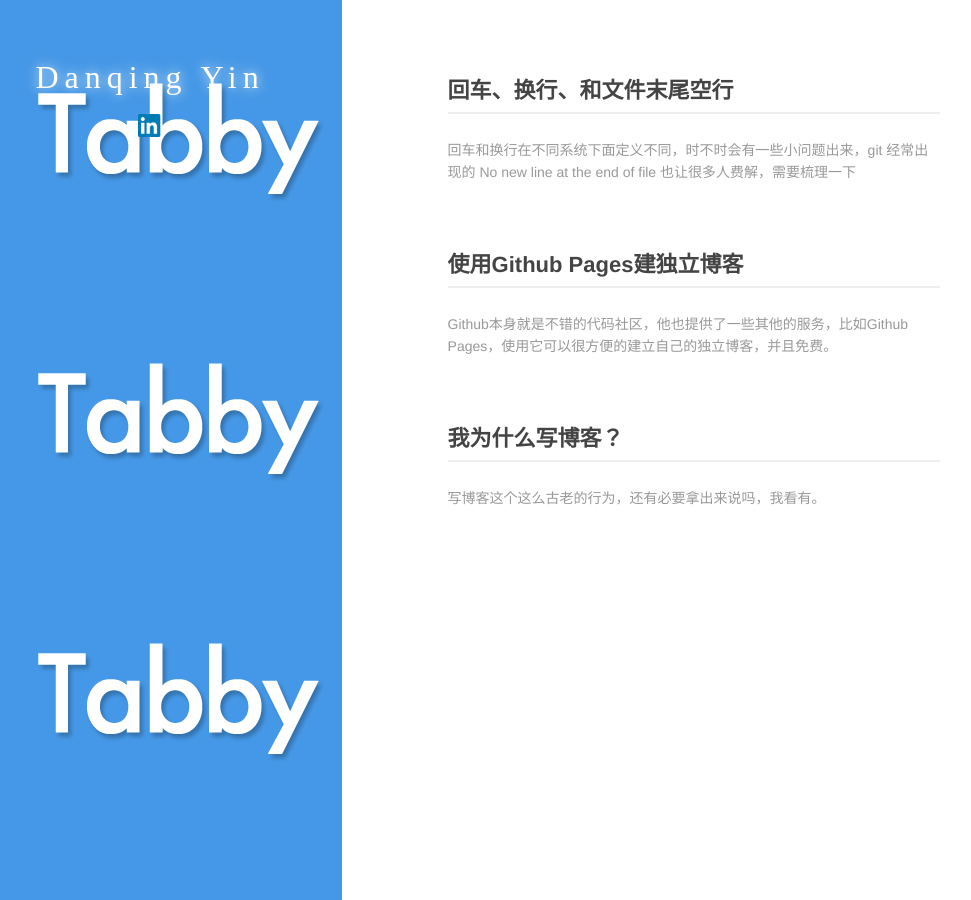
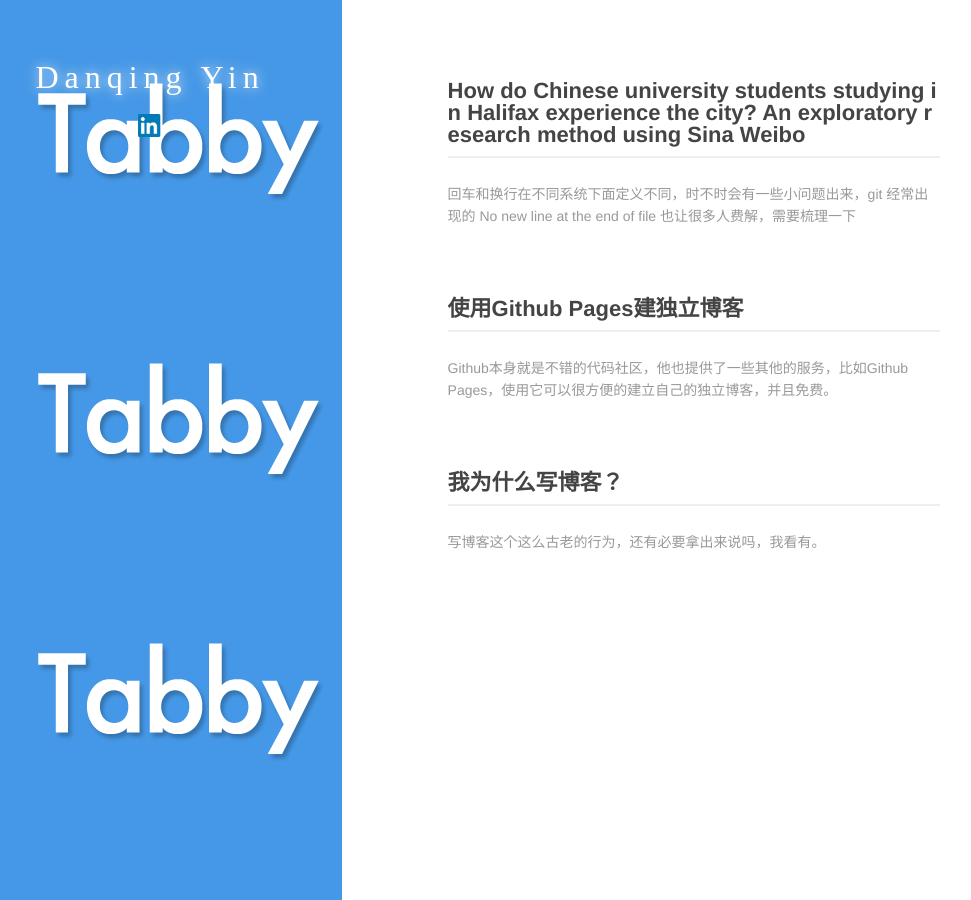
Before and after one commit to danqing117/danqing117.github.io, a Jekyll site: the page built from index.md, in a window 1280 px wide. Shown: the whole page, without its empty margins (42-1013 px from the left). Built offline with Jekyll 4.4.1, drawn with Linux system fonts in a browser that asks for light colours; part of the change alters nothing that is shown.

Commit message:
Update 2016-05-18-carriage-return-line-feed-new-line-end-file.md

```diff
--- a/_posts/2016-05-18-carriage-return-line-feed-new-line-end-file.md
+++ b/_posts/2016-05-18-carriage-return-line-feed-new-line-end-file.md
@@ -1,102 +1,6 @@
 ---
 layout: post
-title: 回车、换行、和文件末尾空行
+title: How do Chinese university students studying in Halifax experience the city? An exploratory research method using Sina Weibo
 description: 回车和换行在不同系统下面定义不同，时不时会有一些小问题出来，git 经常出现的 No new line at the end of file 也让很多人费解，需要梳理一下
 category: blog
 ---
-
-## 回车和换行
-
-回车 (Carriage Return) 和换行 (Line Feed) 的区别，[这里](http://stackoverflow.com/questions/1761051/difference-between-n-and-r)有一个历史原因可参考：
-
-> 在计算机还没有出现之前，有一种叫做电传打字机（Teletype Model 33）的玩意，每秒钟可以打10个字符。但是它有一个问题，就是打完一行换行的时候，要用去0.2秒，正好可以打两个字符。要是在这0.2秒里面，又有新的字符传过来，那么这个字符将丢失。
-
-> 于是，研制人员想了个办法解决这个问题，就是在每行后面加两个表示结束的字符。一个叫做"回车"，告诉打字机把打印头定位在左边界；另一个叫做"换行"，告诉打字机把纸向下移一行。
-
-发明计算机时，这个概念被沿用下来，但因为条件的限制和设计者的喜好，有了一些分歧：
-
-- Unix 系统里，每行结尾只有"<换行>"，即"\n"
-- Windows 系统里面，每行结尾是"<回车><换行>"，即"\r\n"
-- 在老的 Mac 系统里，每行结尾是"<回车>"，即"\r"
-
-我们来验证一下，我在 Windows 下用记事本新建一个文本文件，它的二进制编码如下：
-
-    //源文件内容
-    hello
-    hello2
-
-    //二进制内容
-    0000000: 6865 6c6c 6f0d 0a68 656c 6c6f 32         hello..hello2
-
-同样在 Mac 下用 Vim 新建一个：
-
-    //源文件内容
-    hello
-    hello2
-
-    //二进制内容
-    0000000: 6865 6c6c 6f0a 6865 6c6c 6f32 0a         hello.hello2.
-
-`0a`是 LF 的 ASCII 编码, `0d`是 CR 的 ASCII 编码。区别很明显了
-
-- Mac 下的文本文件在 Windows 下打开会成为一行，因为 Windows 只认识`\r\n`，也就是`0d0a`
-- Windows 下的文本文件在 Mac 下打开，Vim 中会在每行末尾显示一个 `^M`，(不是两个字符组成的)
-
-## 文件末尾空行
-
-[POSIX](https://zh.wikipedia.org/zh-sg/POSIX)对行的[定义](http://pubs.opengroup.org/onlinepubs/9699919799/basedefs/V1_chap03.html#tag_03_206)如下：
-
-  > 3.206 Line
-
-  > A sequence of zero or more non- <newline\> characters plus a terminating <newline\> character.
-
-  > 行是由0个或者多个非 "换行" 符的字符组成，并且以 "换行" 符结尾。
-
-这样做有什么好处呢，举个例子：
-
-    //hello.c
-    #include head.h
-    print('hello')
-
-    //world.c
-    #include tail.h
-    print('hello')
-
-如果这两个文件都按 POSIX 规范来写， 在`cat *.c`之后，是没有问题的：
-
-    //cat.c
-
-    #include head.h
-    print('hello')
-    #include tail.h
-    print('hello')
-
-如果缺少最后一行的换行符（如 Windows 文件那样的定义），`cat`之后，就有问题了：
-
-    //error.c
-
-    #include head.h
-    print('hello')#include tail.h
-    print('hello')
-
-所以，从这点去理解 POSIX 对行的定义，非常合理，对于任意文件的拼接，也各自保持了文件的完整性。
-
-不遵守标准带来的则是：在一些编辑器下面，比如 Sublime，他把`\n`的当做了行之间的分隔符，于是文件最后一行的`\n`就看上去成了一个新的空行，这就是错误解读标准造成的，拼接文件时也会产生不必要的麻烦，比如上例。
-
-## \ No new line at end of file
-
-基于上面的原因，再去看 git diff 的`\ No new line at end of file`信息，就很好解释了。
-
-各编辑器对于换行符的理解偏差，导致的文件确实发生了变化，多了或少了最后的`0a`，那么对于 diff 程序来说，这当然是不可忽略的，但因为`0a`是不可见字符，并且是长久以来的历史原因，所以 diff 程序有个专门的标记来说明这个变化，就是：
-
-`\ No new line at end of file`
-
-各编辑器也有相应的办法去解决这个问题，比如 Sublime，在`Default/Preferences.sublime-settings`中设置：
-
-    // Set to true to ensure the last line of the file ends in a newline
-    // character when saving
-    "ensure_newline_at_eof_on_save": true,
-
-所以，请遵守规范。
-
-[BeiYuu]:    http://beiyuu.com  "BeiYuu"
```
